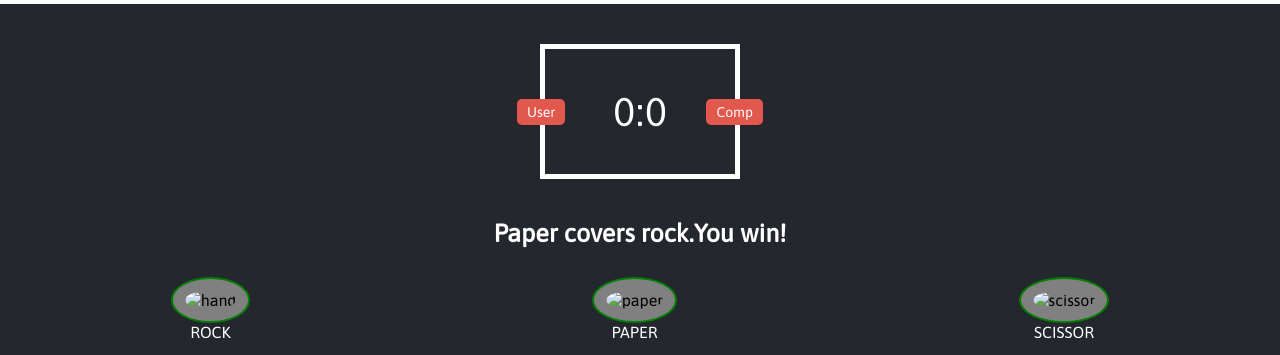
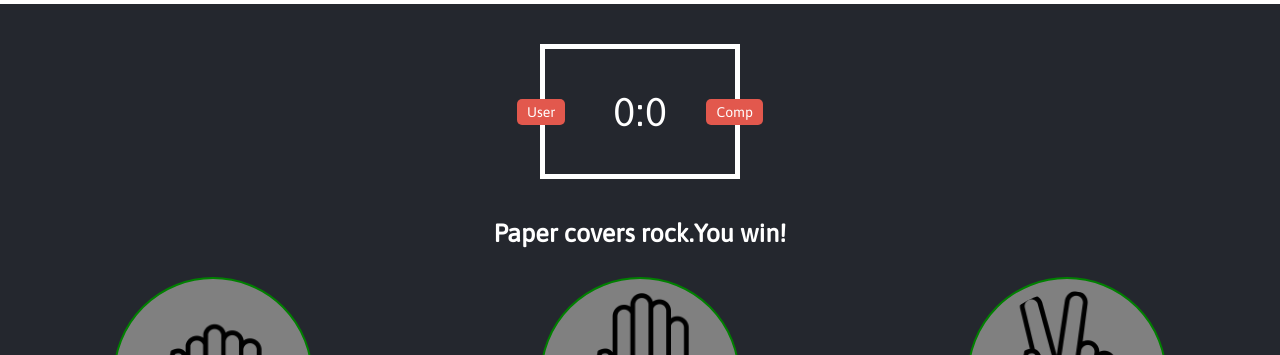
Before and after one commit to shashipanta/scissorPaperRock, a plain HTML site: page index.html in a window 1280 px wide. Shown: the part 73-428 px from the top of the page. Drawn offline with Linux system fonts and the light colour scheme; the site is published under a folder, as on GitHub Pages, so addresses that start at the root find nothing.

Commit message:
second commit

```diff
--- a/index.html
+++ b/index.html
@@ -26,21 +26,21 @@
     <!--This is for the choices -->
     <div class="choices">
         <div class="choice">
-            <img id="r" src="/img/rock.png" alt="hand">
+            <img id="r" src="img/rock.png" alt="hand">
             <p>ROCK</p>
         </div>
         <div class="choice">
-            <img id="p" src="/img/paper.png" alt="paper">
+            <img id="p" src="img/paper.png" alt="paper">
             <p>PAPER</p>
         </div>
         <div class="choice">
-            <img id="s" src="/img/scissors.png" alt="scissor">
+            <img id="s" src="img/scissors.png" alt="scissor">
             <p>SCISSOR</p>
         </div>
     </div>
 
     <p id="action-message">Make your move!!</p>
-    <script src="/app.js"></script>
+    <script src="app.js"></script>
 </body>
 
 </html>
```
